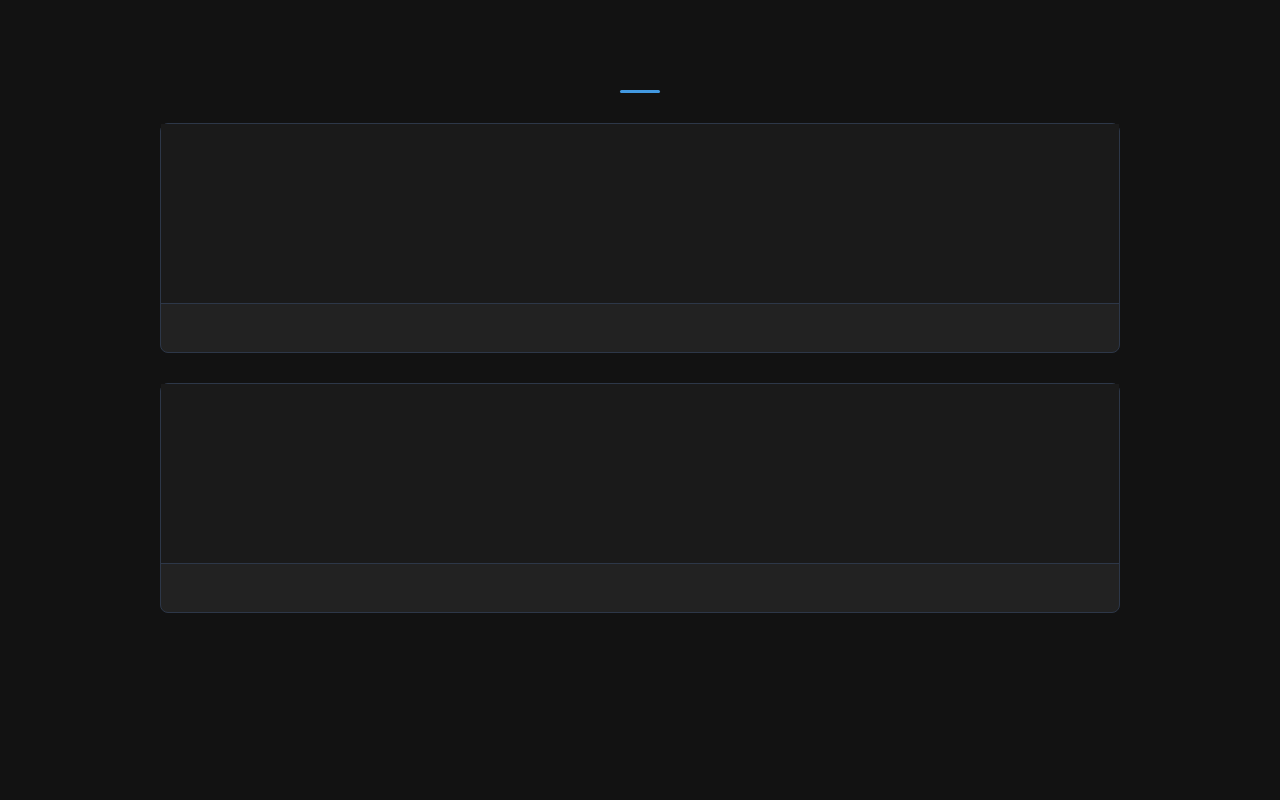
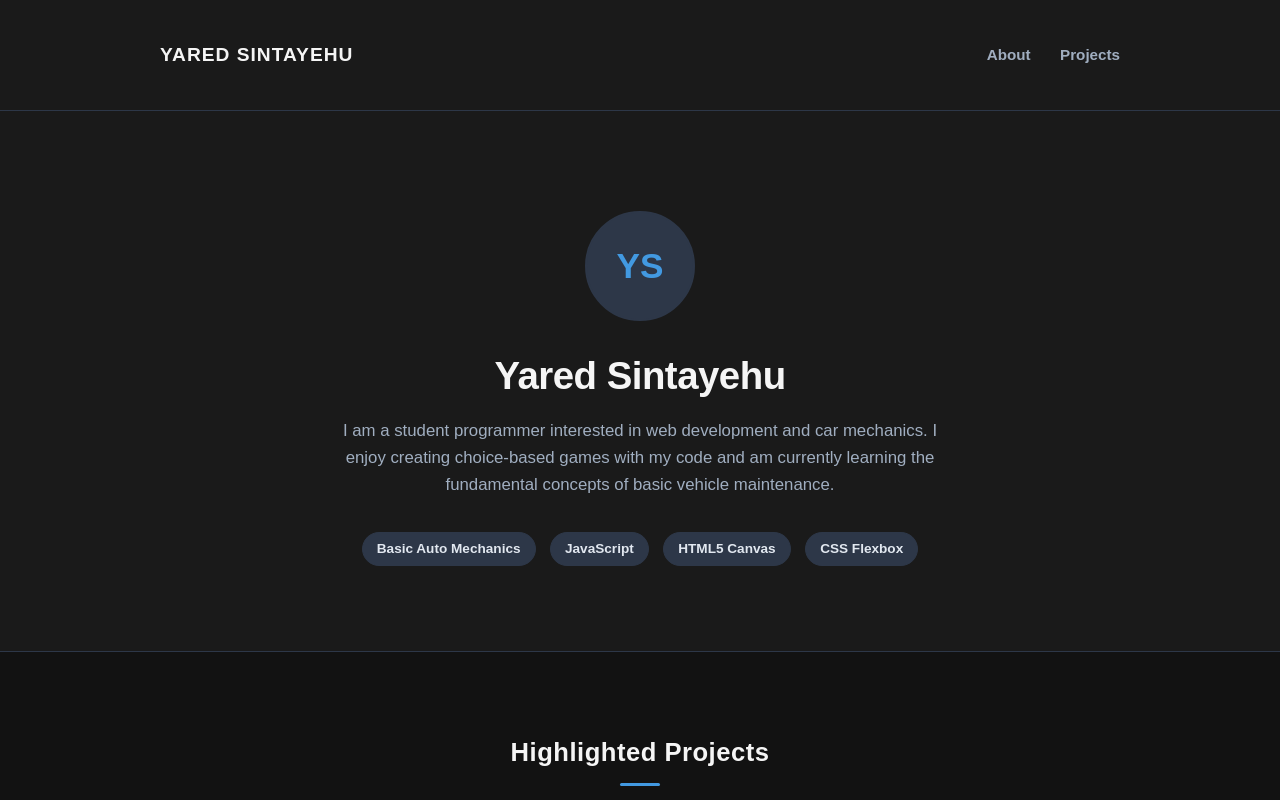
Before and after one commit to YaredSintu/YaredSintu.github.io, a plain HTML site: page final project/final.html in a window 1280 px wide. Shown: the top 800 px of the page. Drawn offline with Linux system fonts and the light colour scheme.

Commit message:
added layout

```diff
--- a/final project/final.html
+++ b/final project/final.html
@@ -5,7 +5,6 @@
     <meta name="viewport" content="width=device-width, initial-scale=1.0" />
     <title>Yared Sintayehu | Portfolio</title>
     <style>
-
       html,
       body,
       h1,
@@ -78,6 +77,8 @@
         clear: both;
         display: table;
       }
+
+      /* Hero Styles Added */
       .hero {
         padding: 80px 0 60px 0;
         text-align: center;
@@ -122,8 +123,43 @@
         font-weight: bold;
         margin: 5px;
       }
+    </style>
+  </head>
+  <body>
+    <div id="portfolio-view" style="display: block">
+      <header>
+        <div class="container">
+          <nav class="clearfix">
+            <div class="logo">YARED SINTAYEHU</div>
+            <ul class="nav-links">
+              <li><a href="#about">About</a></li>
+              <li><a href="#projects">Projects</a></li>
+            </ul>
+          </nav>
+        </div>
+      </header>
 
-
+      <main>
+        <section class="hero" id="about">
+          <div class="container">
+            <div class="avatar-container">YS</div>
+            <h1>Yared Sintayehu</h1>
+            <p>
+              I am a student programmer interested in web development and car
+              mechanics. I enjoy creating choice-based games with my code and am
+              currently learning the fundamental concepts of basic vehicle
+              maintenance.
+            </p>
+            <div class="social-tags">
+              <span class="badge">Basic Auto Mechanics</span>
+              <span class="badge">JavaScript</span>
+              <span class="badge">HTML5 Canvas</span>
+              <span class="badge">CSS Flexbox</span>
+            </div>
+          </div>
+        </section>
+      </main>
+      <style>
         .projects-section {
           padding: 60px 0;
         }
@@ -163,14 +199,13 @@
           padding: 24px;
         }
       </style>
-  </head>
       <body>
         <div id="portfolio-view" style="display: block">
           <main>
             <section class="projects-section" id="projects">
               <div class="container">
                 <h2 class="section-title">
-            <span class="section-title-line"></span>
+                  Highlighted Projects<span class="section-title-line"></span>
                 </h2>
                 <div class="projects-grid" id="projectsGrid">
                   <article class="project-card" id="card-games-1">
@@ -187,4 +222,6 @@
           </main>
         </div>
       </body>
+    </div>
+  </body>
 </html>
```
Lines whose indentation alone changed are shown as unchanged.
